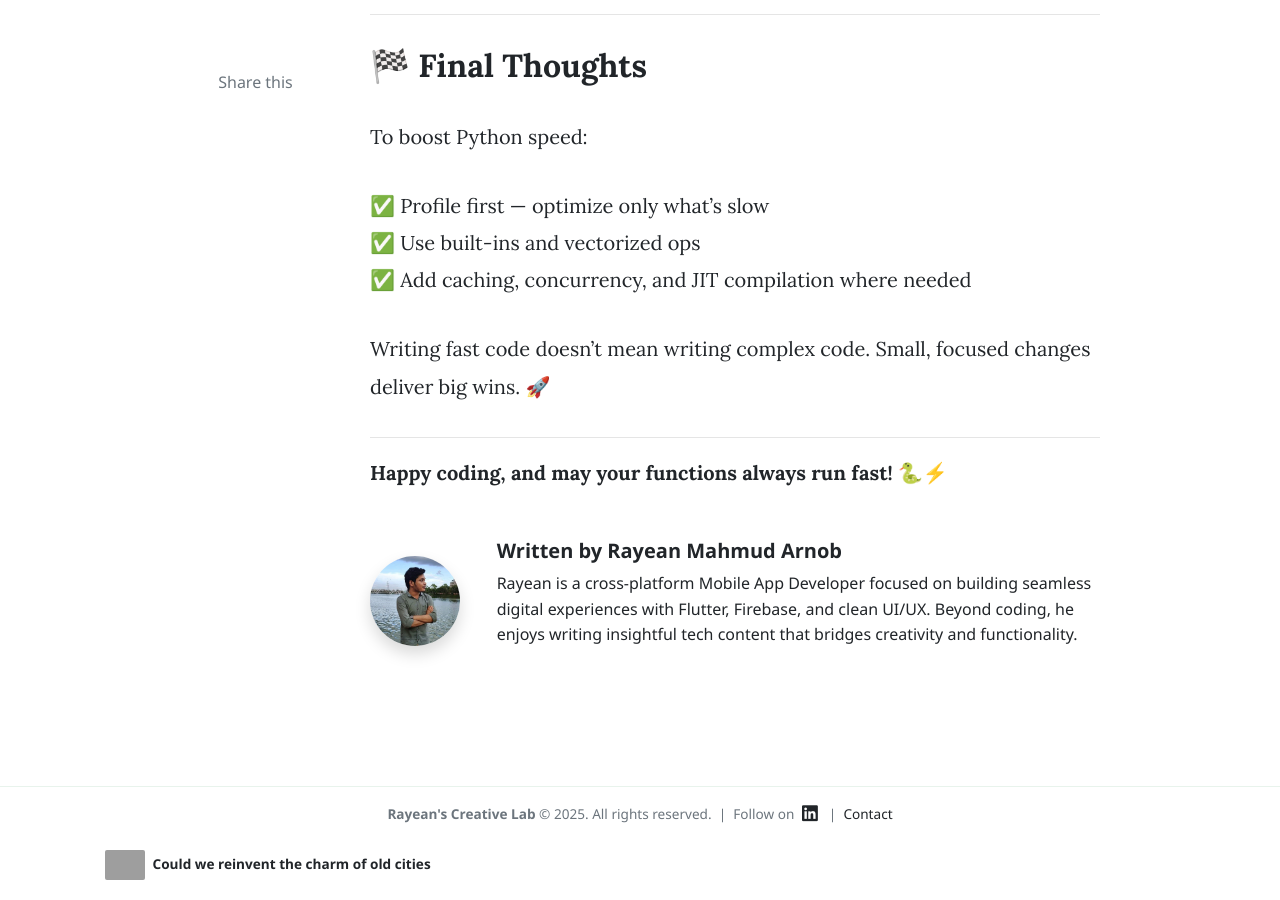
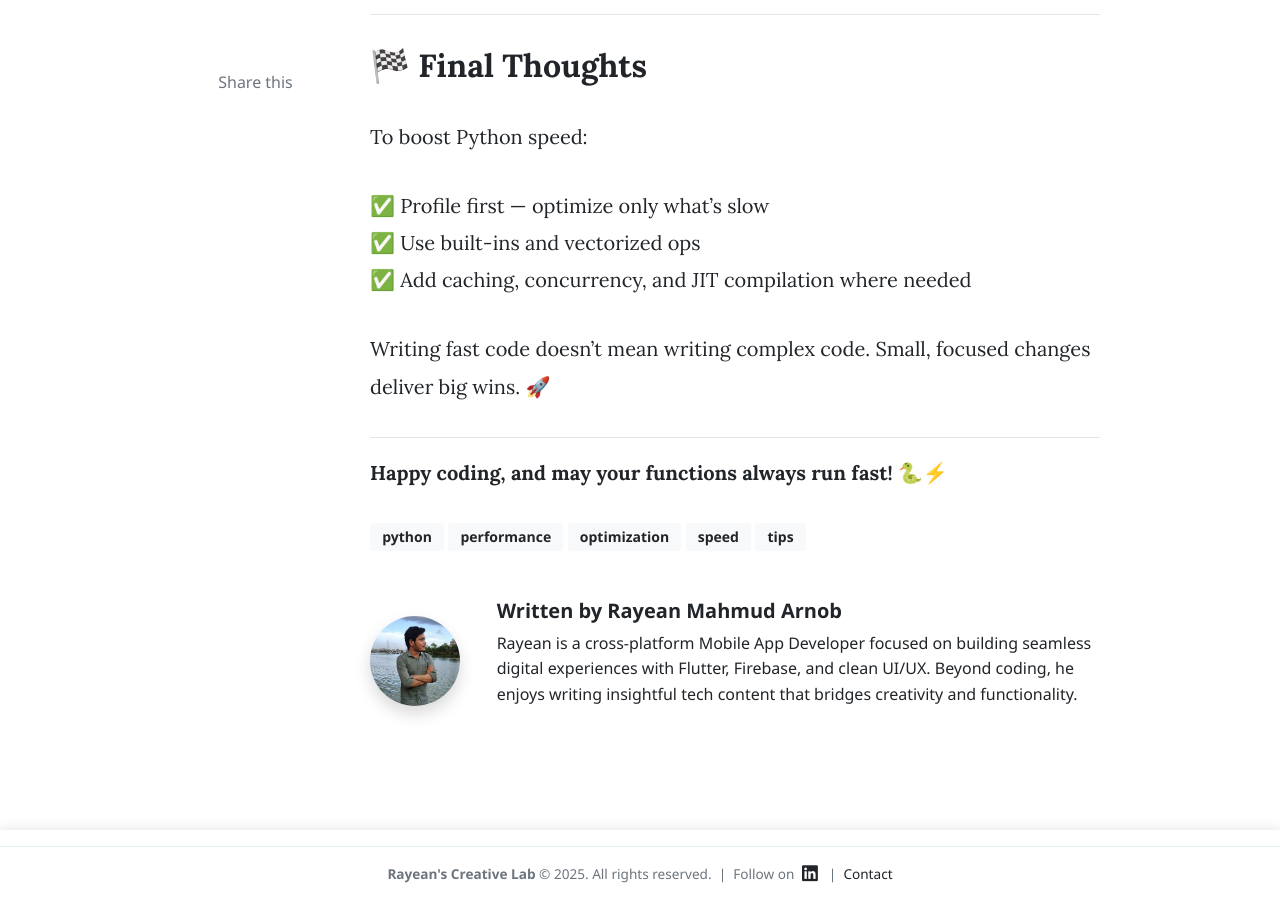
Before and after one commit to Rayean-Mahmud/rayean-mahmud.github.io, a Jekyll site: the page built from _posts/2025-05-20-speed-up-python.md, in a window 1280 px wide and 900 px high, scrolled down 4763 px. Built offline with Jekyll 4.4.1, drawn with Linux system fonts in a browser that asks for light colours; nearby versions of some CDN libraries; comment, search, counter and statistics services are not loaded; grey boxes are pictures that could not be loaded.

Commit message:
Update 2025-05-20-speed-up-python.md

```diff
--- a/_posts/2025-05-20-speed-up-python.md
+++ b/_posts/2025-05-20-speed-up-python.md
@@ -4,6 +4,7 @@
 author: rayean
 categories: [Tech, Programming]
 image: https://rayean-mahmud.github.io/assets/images/python.jpg
+tags: [python, performance, optimization, speed, tips]
 ---
 
 🚀 Writing efficient Python code is essential for developers working on performance-sensitive tasks like data processing, web applications, or machine learning. In this post, you'll explore **7 proven techniques** to boost Python performance — with examples, explanations, and quick wins you can implement right away.
```
